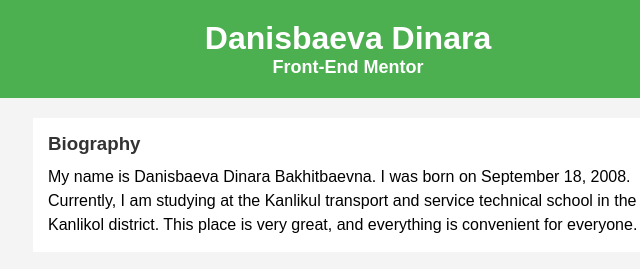
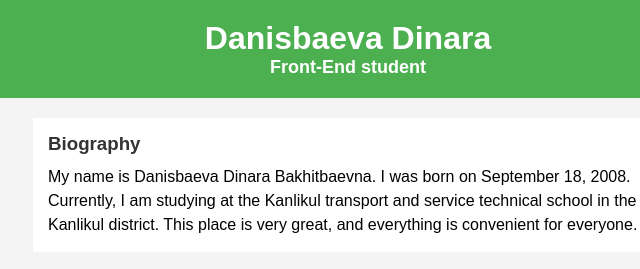
Before and after one commit to danisbaeva/personal_profile, a plain HTML site: page index.html in a window 1280 px wide. Shown: the top 269 px of the page, 292-932 px from the left. Drawn offline with Linux system fonts and the light colour scheme; a web font is replaced by a local one.

Commit message:
Update index.html

```diff
--- a/index.html
+++ b/index.html
@@ -16,12 +16,12 @@
 <body>
     <header>
       <h1>Danisbaeva Dinara</h1>
-      <h2> Front-End Mentor</h2>
+      <h2> Front-End student</h2>
     </header>
     <section>
       <h3> biography</h3>
       <p>My name is Danisbaeva Dinara Bakhitbaevna. I was born on September 18, 2008. Currently, I am studying at the
-        Kanlikul transport and service technical school in the Kanlikol district. This place is very great, and
+        Kanlikul transport and service technical school in the Kanlikul district. This place is very great, and
         everything is convenient for everyone.
       </p>
     </section>
```
